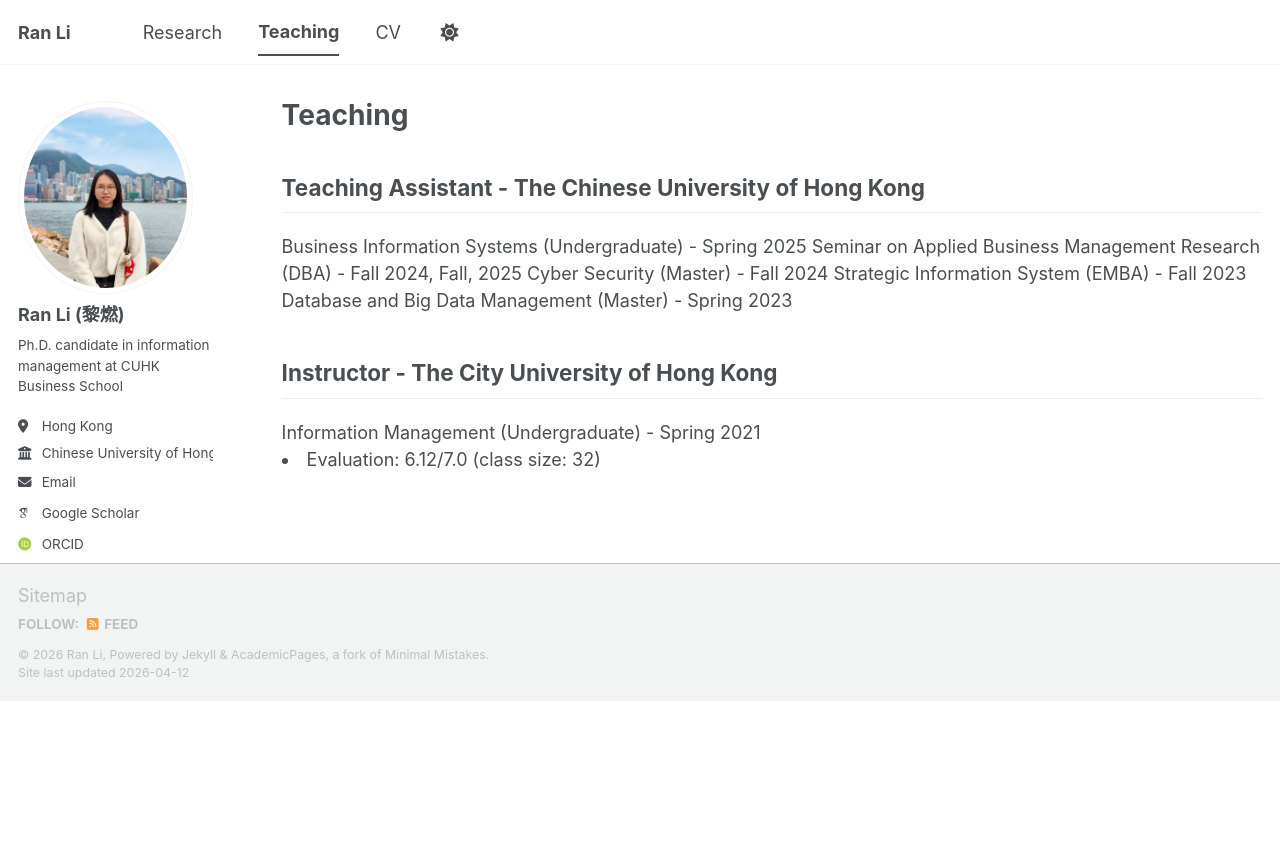
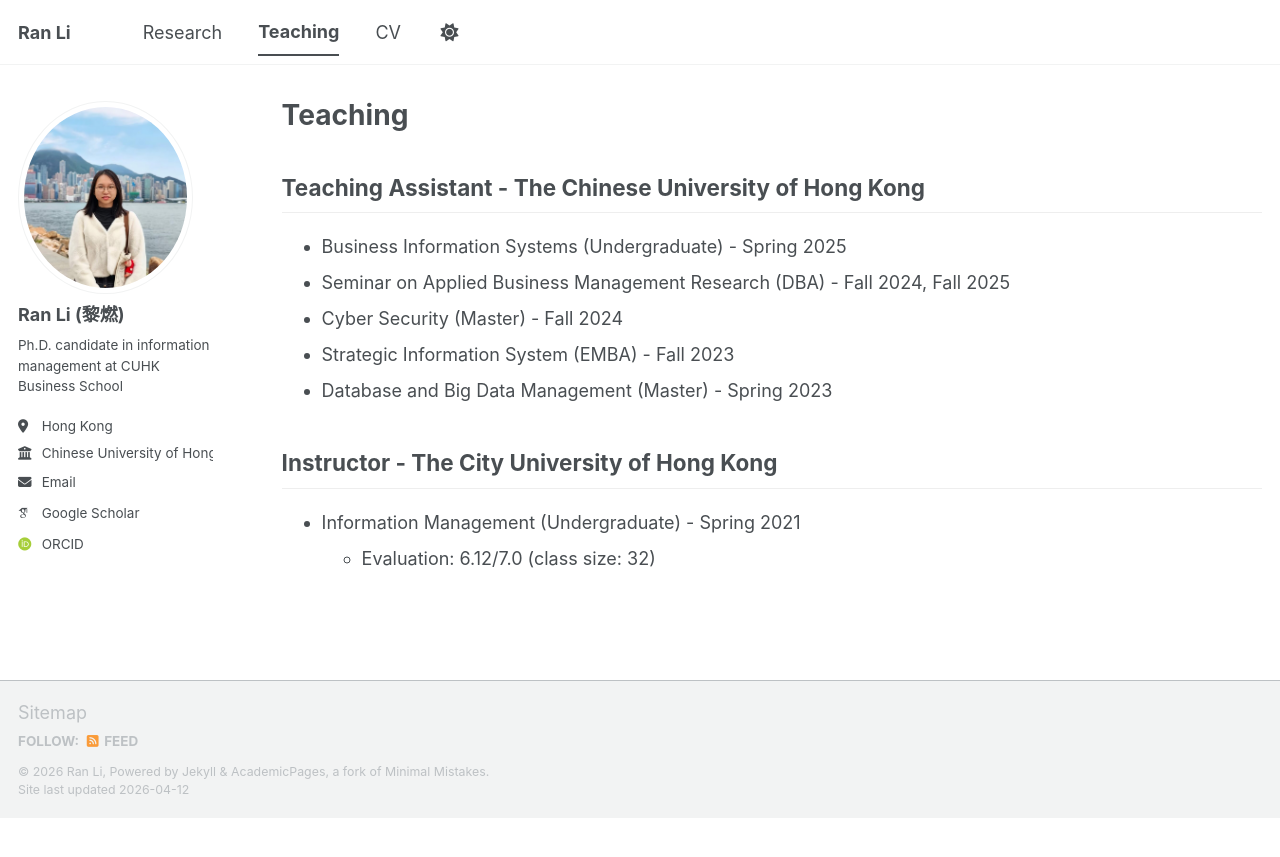
Before and after one commit to elaine-ran-li/elaine-ran-li.github.io, a Jekyll site: the page built from _pages/teaching.html, in a window 1280 px wide. Shown: the top 857 px of the page. Built offline with Jekyll 4.4.1, drawn with Linux system fonts in a browser that asks for light colours; some web fonts are replaced; a script bundle is joined from its source files by our own code; library files that are not in the unit come from our copies.

Commit message:
Update teaching.html

```diff
--- a/_pages/teaching.html
+++ b/_pages/teaching.html
@@ -14,14 +14,21 @@ author_profile: true
 <h2>Teaching Assistant - The Chinese University of Hong Kong</h2>
 <hr style="height: 1px; border: none; background-color: #eeeeee; margin-top: 0; margin-bottom: 20px;">
 
-Business Information Systems (Undergraduate) - Spring 2025
-Seminar on Applied Business Management Research (DBA) - Fall 2024, Fall, 2025
-Cyber Security (Master) - Fall 2024
-Strategic Information System (EMBA) - Fall 2023
-Database and Big Data Management (Master) - Spring 2023
+<ul>
+  <li>Business Information Systems (Undergraduate) - Spring 2025</li>
+  <li>Seminar on Applied Business Management Research (DBA) - Fall 2024, Fall 2025</li>
+  <li>Cyber Security (Master) - Fall 2024</li>
+  <li>Strategic Information System (EMBA) - Fall 2023</li>
+  <li>Database and Big Data Management (Master) - Spring 2023</li>
+</ul>
 
-<h2> Instructor - The City University of Hong Kong</h2>
+<h2>Instructor - The City University of Hong Kong</h2>
 <hr style="height: 1px; border: none; background-color: #eeeeee; margin-top: 0; margin-bottom: 20px;">
 
-Information Management (Undergraduate) - Spring 2021
-<li>Evaluation: 6.12/7.0 (class size: 32)</li>
+<ul>
+  <li>Information Management (Undergraduate) - Spring 2021
+    <ul>
+      <li>Evaluation: 6.12/7.0 (class size: 32)</li>
+    </ul>
+  </li>
+</ul>
```
